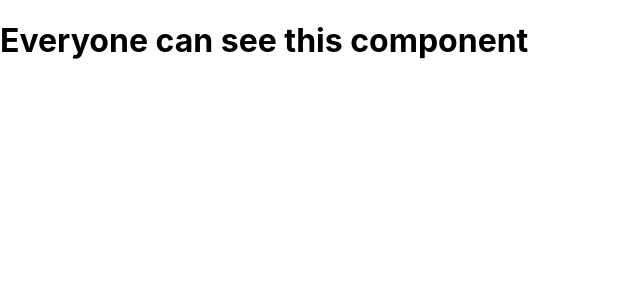
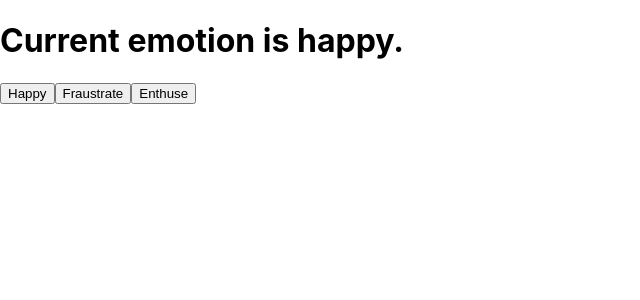
Before and after one commit to ahrarhayat/react-essentials, a React (Create React App) app: page / in a window 1280 px wide. Shown: the top 300 px of the page, without its empty margins (0-640 px from the left). Built offline with nearby package versions, Linux system fonts and the light colour scheme.

Commit message:
useState hook

```diff
--- a/src/App.js
+++ b/src/App.js
@@ -1,32 +1,17 @@
 import './App.css';
-
-function SecretComponent()
-{
-  return (<div><h1>Secret information for authorised users only</h1></div>)
-}
-
-function RegularComponent()
-{
-  return (<div><h1>Everyone can see this component</h1></div>)
-}
-
-const [,,light] = ["boots","tent","HeadLamp"];
-console.log(light);
+import React, {useState} from 'react';
 
 function App(props) {
+  const [emotion, setEmotion] = useState("happy");
   return(
     <>
-      {props.authorized ? <SecretComponent/> : <RegularComponent/> }
-      </>
+    <h1>Current emotion is {emotion}.</h1>
+    <button onClick={() => setEmotion("happy")}>Happy</button>
+    <button onClick={() => setEmotion("fraustrated")}>Fraustrate</button>
+    <button onClick={() => setEmotion("enthusiastic")}>Enthuse</button>
+    </>
       );
-  //alternate method
-  // if(props.authorized)
-  // {
-  //   return(<SecretComponent/>)
-  // }
-  // else{
-  //   return(<RegularComponent/>)
-  // }
+
 }
 
 export default App;
```
